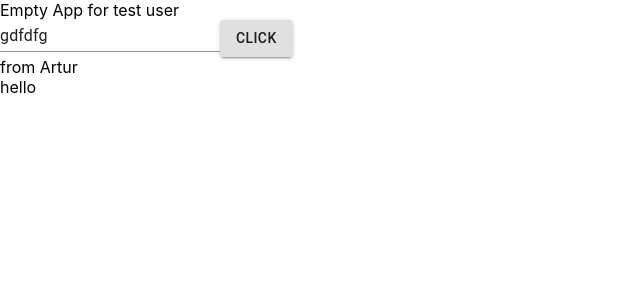
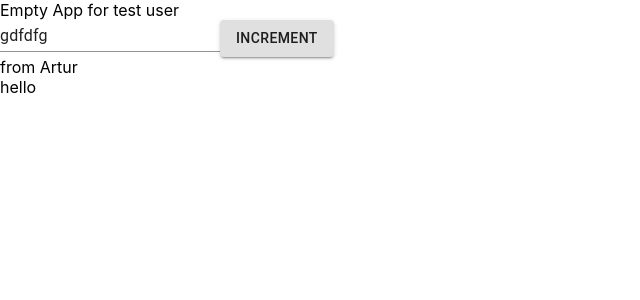
Before and after one commit to rrostomyan/react-lists-keys-ref, a React (Create React App) app: page / in a window 1280 px wide. Shown: the top 300 px of the page, without its empty margins (0-640 px from the left). Built offline with nearby package versions, Linux system fonts and the light colour scheme.

Commit message:
changed button text

```diff
--- a/src/App.js
+++ b/src/App.js
@@ -7,11 +7,10 @@ function App() {
     <>
       <div>Empty App for test user</div>
       <TextField value="gdfdfg" />
-      <Button variant="contained">Click</Button>
+      <Button variant="contained">Increment</Button>
 
       <div>from Artur</div>
       <div>hello</div>
-
     </>
   );
 }
```
